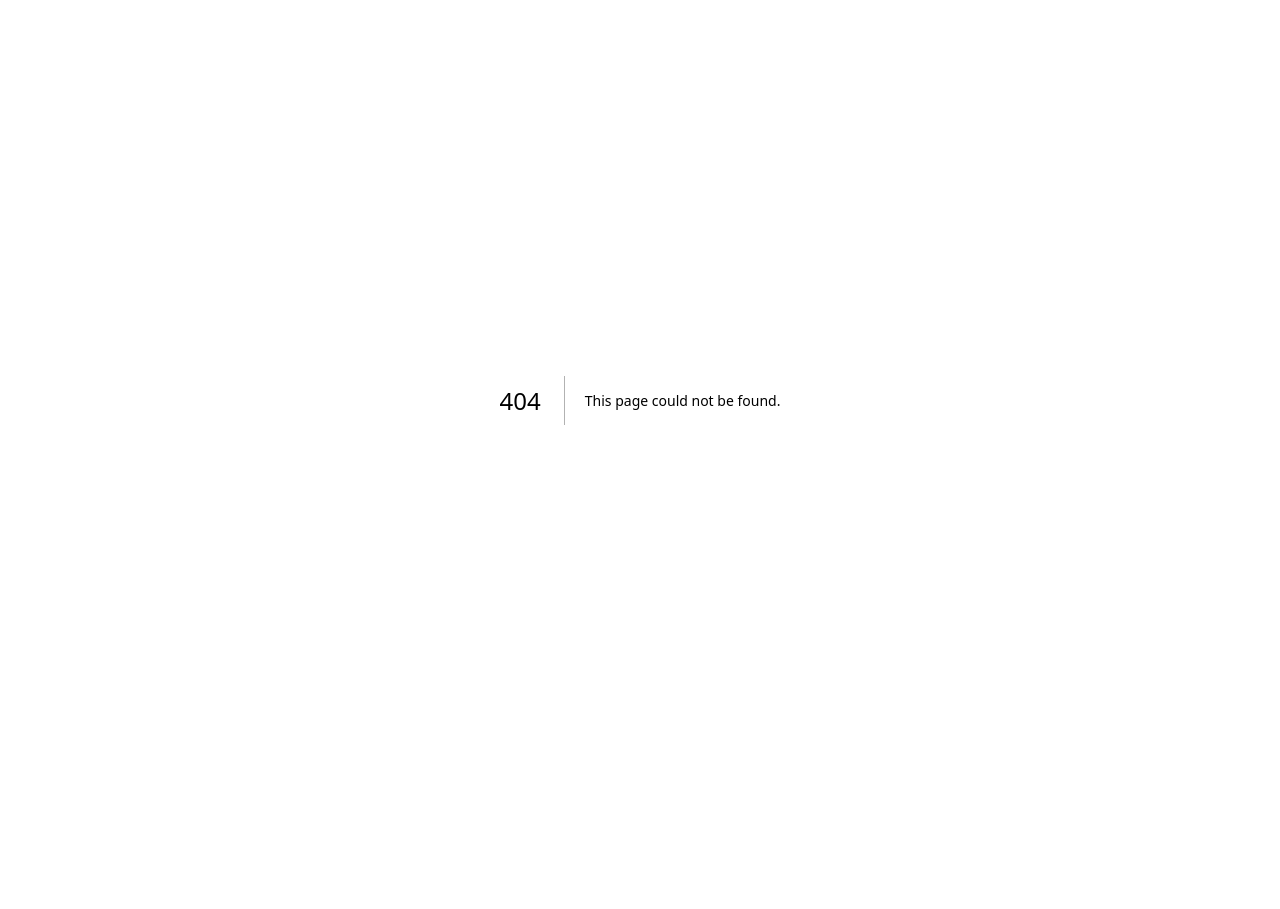
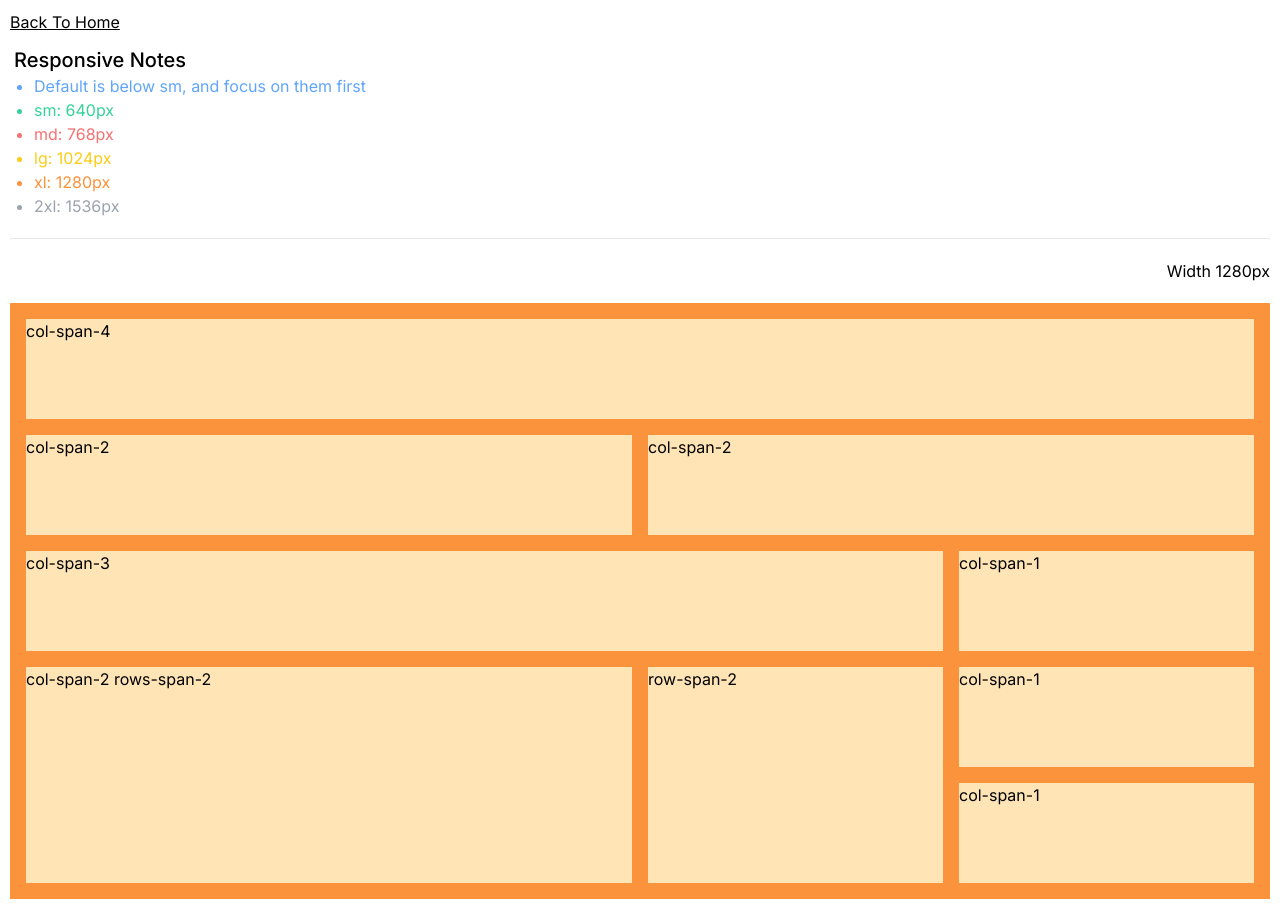
Before and after one commit to rayhannovelo/NextJS-Tailwind-Layout-Examples, a Next.js app: page /grid in a window 1280 px wide. Before the commit this address had no page. Before the commit the page ends 800 px from the top, so only its background shows below. Built offline with nearby package versions, Linux system fonts and the light colour scheme.

Commit message:
add grid example

```diff
--- a/app/globals.css
+++ b/app/globals.css
@@ -68,3 +68,12 @@
     min-height: 400px;
   }
 }
+
+#grid {
+  margin: 10px;
+
+  .content {
+    background-color: moccasin;
+    min-height: 100px;
+  }
+}
--- /dev/null
+++ b/app/grid/page.tsx
@@ -0,0 +1,66 @@
+"use client";
+
+import Link from "next/link";
+import { useEffect, useRef, useState } from "react";
+
+const marginX = 20; // sum margin left & right
+
+export default function Page() {
+  const gridRef = useRef(null);
+  const [windowWidth, setWindowWidth] = useState(0);
+
+  useEffect(() => {
+    const handleResize = () => {
+      setWindowWidth(
+        gridRef.current ? gridRef.current["offsetWidth"] + marginX : 0
+      );
+    };
+
+    handleResize();
+
+    window.addEventListener("resize", handleResize);
+    return () => window.removeEventListener("resize", handleResize);
+  }, []);
+
+  return (
+    <div id="grid">
+      <Link href="/" className="underline mb-3 block">
+        Back To Home
+      </Link>
+      <div className="ml-1">
+        <h3>Responsive Notes</h3>
+        <ol className="list-disc pl-5">
+          <li className="text-blue-400">
+            Default is below sm, and focus on them first
+          </li>
+          <li className="text-emerald-400">sm: 640px</li>
+          <li className="text-red-400">md: 768px</li>
+          <li className="text-yellow-400">lg: 1024px</li>
+          <li className="text-orange-400">xl: 1280px</li>
+          <li className="text-gray-400">2xl: 1536px</li>
+        </ol>
+      </div>
+
+      <hr className="my-5"></hr>
+
+      <p className="mb-5 text-right">Width {`${windowWidth}`}px</p>
+
+      <div
+        ref={gridRef}
+        className="grid grid-cols-4 gap-4 p-4 bg-blue-400 sm:bg-emerald-400 md:bg-red-400 lg:bg-yellow-400 xl:bg-orange-400 2xl:bg-gray-400"
+      >
+        <div className="content col-span-4">col-span-4</div>
+        <div className="content col-span-2">col-span-2</div>
+        <div className="content col-span-2">col-span-2</div>
+        <div className="content col-span-3">col-span-3</div>
+        <div className="content col-span-1">col-span-1</div>
+        <div className="content col-span-2 row-span-2">
+          col-span-2 rows-span-2
+        </div>
+        <div className="content row-span-2">row-span-2</div>
+        <div className="content col-span-1">col-span-1</div>
+        <div className="content col-span-1">col-span-1</div>
+      </div>
+    </div>
+  );
+}
```
